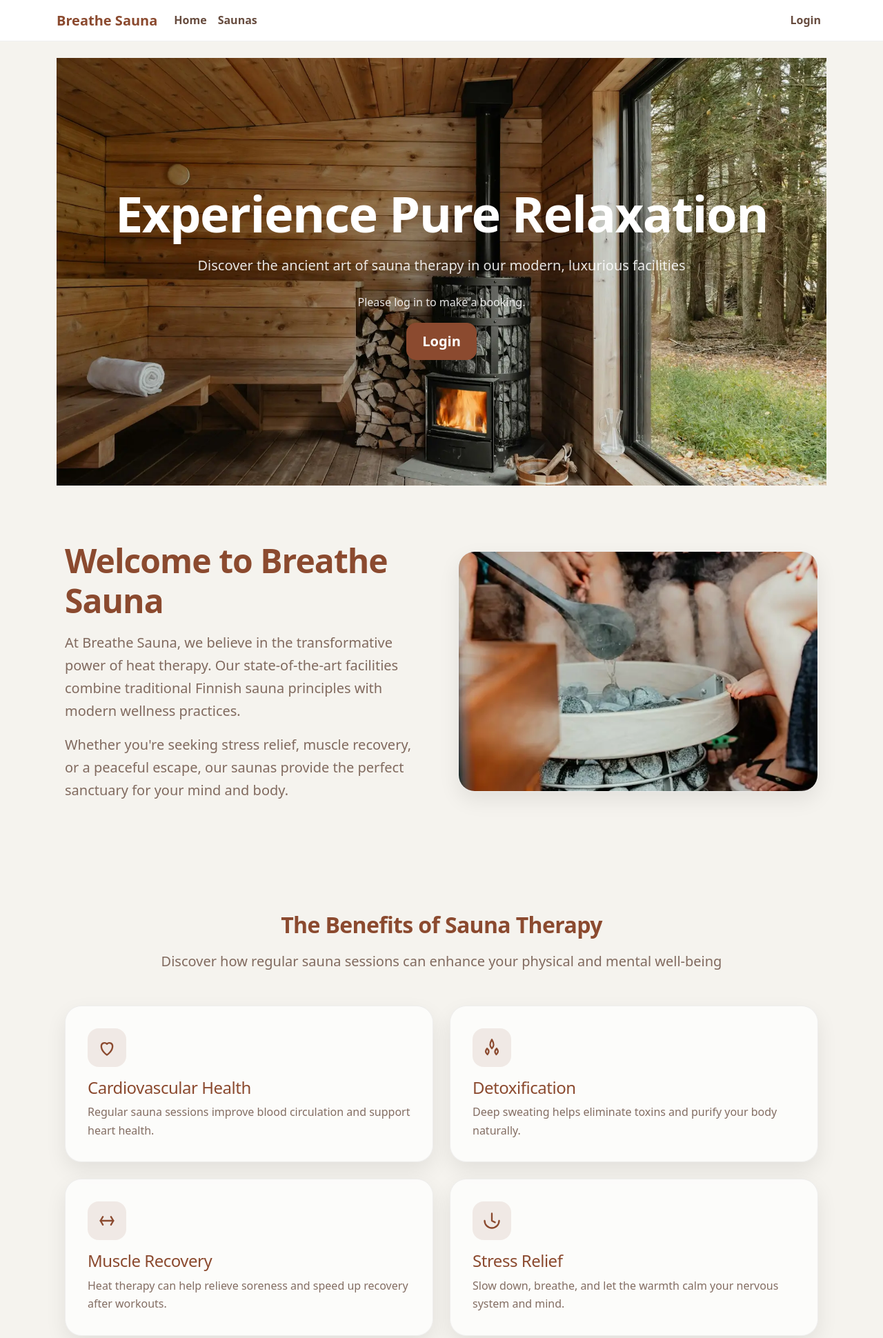
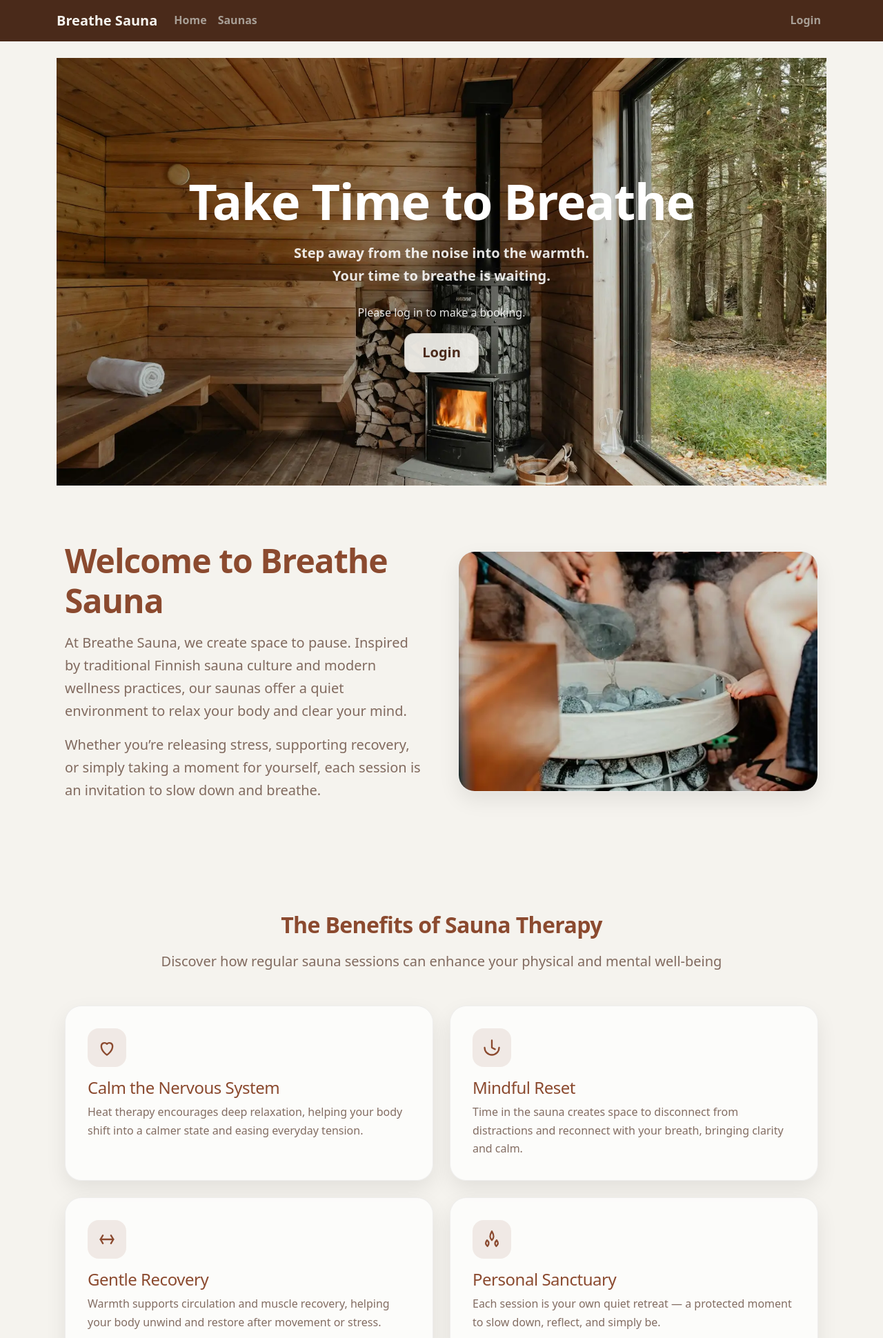
Before and after one commit to Court-Pencil/breathe-sauna-backend, a Django app: page / in a window 1280 px wide. Shown: the top 1940 px of the page at 69% size. Run offline with Django 4.2, Linux system fonts and the light colour scheme.

Commit message:
Refactor homepage design and styling
- Updated home.html to match Breathe Sauna aesthetic
- Added footer with contact info and opening hours to base.html
- Improved CSS for cohesive typography and color styling

```diff
--- a/bookings/static/css/theme.css
+++ b/bookings/static/css/theme.css
@@ -49,35 +49,35 @@ h1,h2,h3,h4{
 }
 
 .navbar{
-  background: var(--white) !important;
+  background: var(--dark-walnut) !important;
   border-bottom: 1px solid rgba(0,0,0,.06);
 }
 
 .navbar-brand{
-  color: var(--chestnut) !important;
+  color: var(--cream) !important;
   font-weight: 800;
 }
 
 .nav-link{
-  color: rgba(74,42,26,.84) !important;
+  color: var(--stone) !important;
   font-weight: 600;
 }
 
 .nav-link:hover{
-  color: var(--chestnut) !important;
+  color: var(--moss) !important;
 }
 
 .btn-primary{
-  background-color: var(--chestnut) !important;
-  border-color: var(--chestnut) !important;
+  background-color: var(--dark-walnut) !important;
+  border-color: var(--dark-walnut) !important;
   border-radius: var(--btn-radius);
   font-weight: 700;
   padding: .7rem 1.4rem;
 }
 
 .btn-primary:hover{
-  background-color: var(--dark-walnut) !important;
-  border-color: var(--dark-walnut) !important;
+  background-color: var(--chestnut) !important;
+  border-color: var(--chestnut) !important;
 }
 
 .btn-outline-primary{
@@ -103,7 +103,9 @@ h1,h2,h3,h4{
 }
 
 .btn-cream:hover{
-  background: rgba(245,243,238,.98);
+  background: #fff;
+  color: var(--dark-walnut);
+
 }
 
 .card{
@@ -143,16 +145,6 @@ h1,h2,h3,h4{
   overflow: hidden;
 }
 
-/* .hero::after{
-  content:"";
-  position:absolute;
-  inset:0;
-  background: linear-gradient(
-    0deg,
-    rgba(74,42,26,.28),
-    rgba(139,74,47,.18)
-  );
-} */
 
 .hero .hero-content{
   position: relative;
@@ -174,7 +166,7 @@ h1,h2,h3,h4{
 }
 
 .cta-banner{
-  background: rgba(139,74,47,.30);
+  background: var(--chestnut);
   color: #fff;
   padding: 3.5rem 0;
 }
@@ -200,3 +192,23 @@ h1,h2,h3,h4{
 hr, .border{
   border-color: var(--border-soft) !important;
 }
+
+.footer{
+  background: var(--dark-walnut);
+  color: rgba(255,255,255,.85);
+}
+
+.footer h5,
+.footer h6{
+  color: #fff;
+}
+
+.footer-link{
+  color: rgba(255,255,255,.75);
+  text-decoration: none;
+}
+
+.footer-link:hover{
+  color: #fff;
+  text-decoration: underline;
+}
--- a/bookings/templates/bookings/base.html
+++ b/bookings/templates/bookings/base.html
@@ -62,7 +62,7 @@
                 </ul>
 
                 <!-- Right Navigation -->
-            <ul class="navbar-nav">
+                <ul class="navbar-nav ms-auto align-items-center">
 
                     {% if user.is_authenticated %}
                     <li class="nav-item">
@@ -112,9 +112,61 @@
         {% endblock %}
 
     </div>
+    <footer class="footer mt-5 p-5">
+    <div class='container'>
+        <div class='row g-4'>
+            <!-- <div class='col-md-4'>
+                <h5 class="fw-bold mb-3">Breathe Sauna</h5>
+                <p> A calm space for heat therapy, recovery, and relaxation.
+                    Experience modern sauna wellness.
+                </p>
+
+            </div> -->
+
+            <div class="col-md-4">
+                <h6 class="fw-bold mb-3">Opening Hours</h6>
+                <p class="mb-1">Monday – Sunday</p>
+                <p class="mb-0">9:00 AM – 6:00 PM</p>
+            </div>
+
+            <div class="col-md-4">
+                <h6 class="fw-bold mb-3">Contact</h6>
+
+                <p class="mb-2">
+                    <a href="mailto:breathesauna@sauna.com" class="footer-link">
+                        breathesauna@sauna.com
+                    </a>
+                </p>
+
+                <p class="mb-0">
+                    <a href="https://instagram.com/breathe.sauna" target="_blank" class="footer-link">
+                        Instagram @breathe.sauna
+                    </a>
+                </p>
+            </div>
+
+            <div class="col-md-4">
+                <h6 class="fw-bold mb-3">Quick links</h6>
+                <ul class="list-unstyled">
+                    <li><a href="{% url 'home' %}" class="footer-link">Home</a></li>
+                    <li><a href="{% url 'sauna' %}" class="footer-link">Saunas</a></li>
+                    <li><a href="{% url 'booking_create' %}" class="footer-link">Book Sauna</a></li>
+                    <li><a href="{% url 'my_bookings' %}" class="footer-link">My Bookings</a></li>
+                </ul>
+            </div>
+
+
+        </div>
+
+
+
+        </div>
+        </div>
+    </footer>
 
     <!-- Bootstrap JS -->
     <script src="https://cdn.jsdelivr.net/npm/bootstrap@5.3.2/dist/js/bootstrap.bundle.min.js"></script>
 
 </body>
+
 </html>
--- a/bookings/templates/bookings/home.html
+++ b/bookings/templates/bookings/home.html
@@ -8,19 +8,17 @@
 <section class="hero"
   style="background: url('{% static "images/lg-sauna-hero.webp" %}') center/cover no-repeat;">
   <div class="hero-content container text-center">
-    <h1 class="display-2 fw-bold mb-3">Experience Pure Relaxation</h1>
-    <p class="lead mb-4">
-      Discover the ancient art of sauna therapy in our modern, luxurious facilities
+    <h1 class="display-2 fw-bold mb-3">Take Time to Breathe</h1>
+    <p class="lead mb-4 fw-bold">
+      Step away from the noise into the warmth. <br>
+       Your time to breathe is waiting.
     </p>
 
     {% if user.is_authenticated %}
 
-        <p>
-            View your bookings or book a new sauna session.
-        </p>
 
-        <a href="{% url 'booking_create' %}" class="btn btn-primary btn-lg me-2">
-            Book a Sauna
+        <a href="{% url 'booking_create' %}" class="btn btn-cream btn-lg me-2">
+            Book a Session
         </a>
 
     {% else %}
@@ -29,7 +27,7 @@
             Please log in to make a booking.
         </p>
 
-        <a href="{% url 'login' %}" class="btn btn-primary btn-lg">
+        <a href="{% url 'login' %}" class="btn btn-cream btn-lg">
             Login
         </a>
 
@@ -46,12 +44,14 @@
       <div class="col-lg-6">
         <h2 class="display-5 fw-bold mb-3">Welcome to Breathe Sauna</h2>
         <p class="lead">
-          At Breathe Sauna, we believe in the transformative power of heat therapy. Our state-of-the-art
-          facilities combine traditional Finnish sauna principles with modern wellness practices.
+          At Breathe Sauna, we create space to pause.
+          Inspired by traditional Finnish sauna culture and modern wellness practices,
+          our saunas offer a quiet environment to relax your body and clear your mind.
         </p>
         <p class="lead mb-0">
-          Whether you're seeking stress relief, muscle recovery, or a peaceful escape, our saunas provide
-          the perfect sanctuary for your mind and body.
+          Whether you’re releasing stress, supporting recovery,
+           or simply taking a moment for yourself,
+            each session is an invitation to slow down and breathe.
         </p>
       </div>
 
@@ -88,9 +88,9 @@
                       stroke="currentColor" stroke-width="2" stroke-linecap="round" stroke-linejoin="round"/>
               </svg>
             </div>
-            <h3 class="h4 mb-2">Cardiovascular Health</h3>
+            <h3 class="h4 mb-2">Calm the Nervous System</h3>
             <p class="mb-0">
-              Regular sauna sessions improve blood circulation and support heart health.
+              Heat therapy encourages deep relaxation, helping your body shift into a calmer state and easing everyday tension.
             </p>
           </div>
         </div>
@@ -102,17 +102,13 @@
           <div class="card-body">
             <div class="icon mb-3">
               <svg width="28" height="28" viewBox="0 0 24 24" fill="none" aria-hidden="true">
-                <path d="M12 2c3 5 3 8 0 11-3-3-3-6 0-11Z" stroke="currentColor" stroke-width="2"
-                      stroke-linecap="round" stroke-linejoin="round"/>
-                <path d="M6 13c2.5 2 3 5 .5 7.5C4 18.5 3.5 16 6 13Z" stroke="currentColor" stroke-width="2"
-                      stroke-linecap="round" stroke-linejoin="round"/>
-                <path d="M18 13c2.5 3 2 5.5-.5 7.5C15 18 15.5 15.5 18 13Z" stroke="currentColor" stroke-width="2"
-                      stroke-linecap="round" stroke-linejoin="round"/>
+                <path d="M3 12a9 9 0 1 0 18 0" stroke="currentColor" stroke-width="2" stroke-linecap="round"/>
+                <path d="M12 3v9l4 2" stroke="currentColor" stroke-width="2" stroke-linecap="round" stroke-linejoin="round"/>
               </svg>
             </div>
-            <h3 class="h4 mb-2">Detoxification</h3>
+            <h3 class="h4 mb-2">Mindful Reset</h3>
             <p class="mb-0">
-              Deep sweating helps eliminate toxins and purify your body naturally.
+              Time in the sauna creates space to disconnect from distractions and reconnect with your breath, bringing clarity and calm.
             </p>
           </div>
         </div>
@@ -129,9 +125,9 @@
                 <path d="M17 7l3 5-3 5" stroke="currentColor" stroke-width="2" stroke-linecap="round" stroke-linejoin="round"/>
               </svg>
             </div>
-            <h3 class="h4 mb-2">Muscle Recovery</h3>
+            <h3 class="h4 mb-2">Gentle Recovery</h3>
             <p class="mb-0">
-              Heat therapy can help relieve soreness and speed up recovery after workouts.
+              Warmth supports circulation and muscle recovery, helping your body unwind and restore after movement or stress.
             </p>
           </div>
         </div>
@@ -143,13 +139,17 @@
           <div class="card-body">
             <div class="icon mb-3">
               <svg width="28" height="28" viewBox="0 0 24 24" fill="none" aria-hidden="true">
-                <path d="M3 12a9 9 0 1 0 18 0" stroke="currentColor" stroke-width="2" stroke-linecap="round"/>
-                <path d="M12 3v9l4 2" stroke="currentColor" stroke-width="2" stroke-linecap="round" stroke-linejoin="round"/>
+                <path d="M12 2c3 5 3 8 0 11-3-3-3-6 0-11Z" stroke="currentColor" stroke-width="2"
+                      stroke-linecap="round" stroke-linejoin="round"/>
+                <path d="M6 13c2.5 2 3 5 .5 7.5C4 18.5 3.5 16 6 13Z" stroke="currentColor" stroke-width="2"
+                      stroke-linecap="round" stroke-linejoin="round"/>
+                <path d="M18 13c2.5 3 2 5.5-.5 7.5C15 18 15.5 15.5 18 13Z" stroke="currentColor" stroke-width="2"
+                      stroke-linecap="round" stroke-linejoin="round"/>
               </svg>
             </div>
-            <h3 class="h4 mb-2">Stress Relief</h3>
+            <h3 class="h4 mb-2">Personal Sanctuary</h3>
             <p class="mb-0">
-              Slow down, breathe, and let the warmth calm your nervous system and mind.
+              Each session is your own quiet retreat — a protected moment to slow down, reflect, and simply be.
             </p>
           </div>
         </div>
@@ -161,18 +161,19 @@
 
 <section class="cta-banner text-center">
   <div class="container">
-    <h2 class="mb-3">Ready to Begin Your Wellness Journey?</h2>
+    <h2 class="mb-3">Make space to breathe.</h2>
     <p class="mb-4">
-      Book your first session today and experience the transformative power of sauna therapy
+      Step into warmth, slow your thoughts, and give yourself a quiet moment of reset.
     </p>
+
     {% if user.is_authenticated %}
-  <a class="btn btn-cream btn-lg" href="{% url 'booking_create' %}">Book Now</a>
-{% else %}
-  <a class="btn btn-cream btn-lg" href="{% url 'login' %}">Sign in to Book</a>
-{% endif %}
-
+      <a class="btn btn-cream btn-lg" href="{% url 'booking_create' %}">Book a Session</a>
+    {% else %}
+      <a class="btn btn-cream btn-lg" href="{% url 'login' %}">Sign in to Book</a>
+    {% endif %}
   </div>
 </section>
 
 
+
 {% endblock %}
```
Lines whose indentation alone changed are shown as unchanged.
